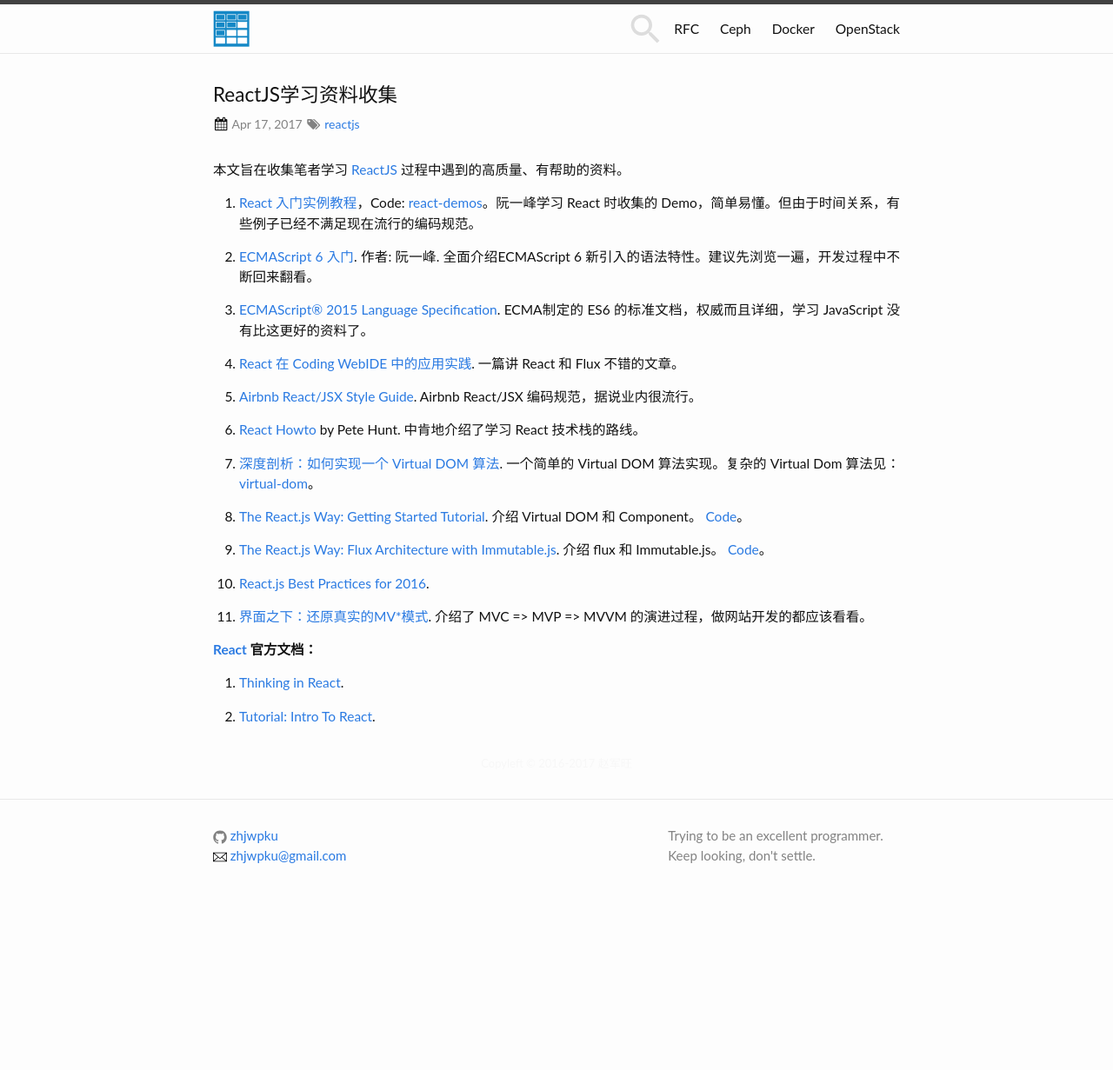
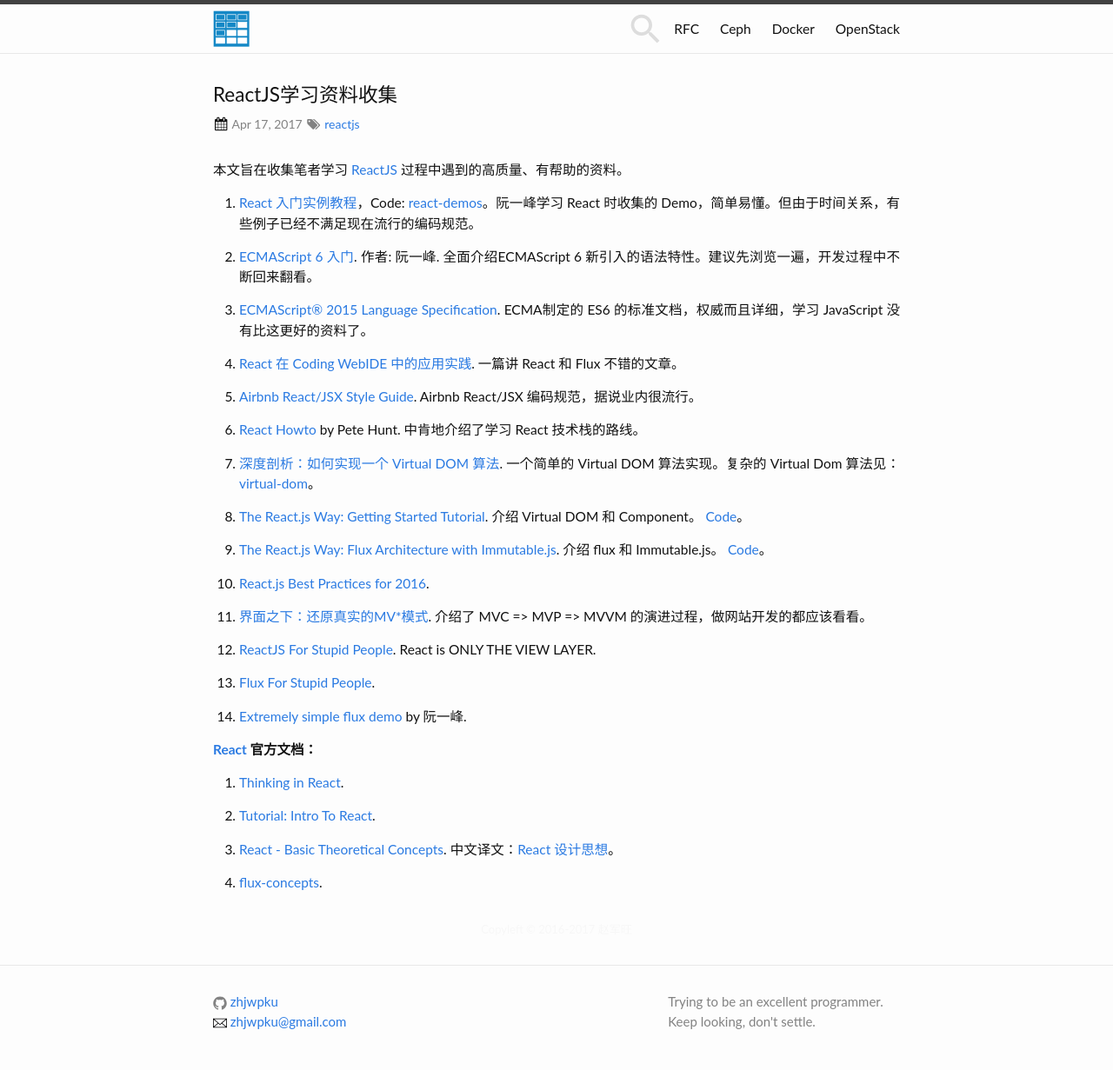
Before and after one commit to zhjwpku/zhjwpku.github.io, a Jekyll site: the page built from _posts/2017-04-17-react-learning-materials-collection.md, in a window 1280 px wide. Shown: the whole page at 87% size. Built offline with Jekyll 4.4.1, drawn with Linux system fonts in a browser that asks for light colours; comment, search, counter and statistics services are not loaded; before the commit the page ends 1040 px from its top, so only the background shows below that.

Commit message:
flux materials
Signed-off-by: Zhao Junwang <zhjwpku@gmail.com>

```diff
--- a/_posts/2017-04-17-react-learning-materials-collection.md
+++ b/_posts/2017-04-17-react-learning-materials-collection.md
@@ -30,11 +30,21 @@
 
 11. [界面之下：还原真实的MV*模式][mvc]. 介绍了 MVC => MVP => MVVM 的演进过程，做网站开发的都应该看看。
 
+12. [ReactJS For Stupid People][ref12]. React is ONLY THE VIEW LAYER.
+
+13. [Flux For Stupid People][ref13].
+
+14. [Extremely simple flux demo][ref14] by 阮一峰.
+
 **[React][react] 官方文档：**
 
 1. [Thinking in React][ref8].
 
 2. [Tutorial: Intro To React][ref9].
+
+3. [React - Basic Theoretical Concepts][ref10]. 中文译文：[React 设计思想][ref11]。
+
+4. [flux-concepts](https://github.com/facebook/flux/tree/master/examples/flux-concepts).
 
 [react]: https://github.com/facebook/react
 [ryf]: http://www.ruanyifeng.com/blog/2015/03/react.html
```
Also changed, not shown: other parts of _posts/2017-04-17-react-learning-materials-collection.md (+5 -0 lines).
